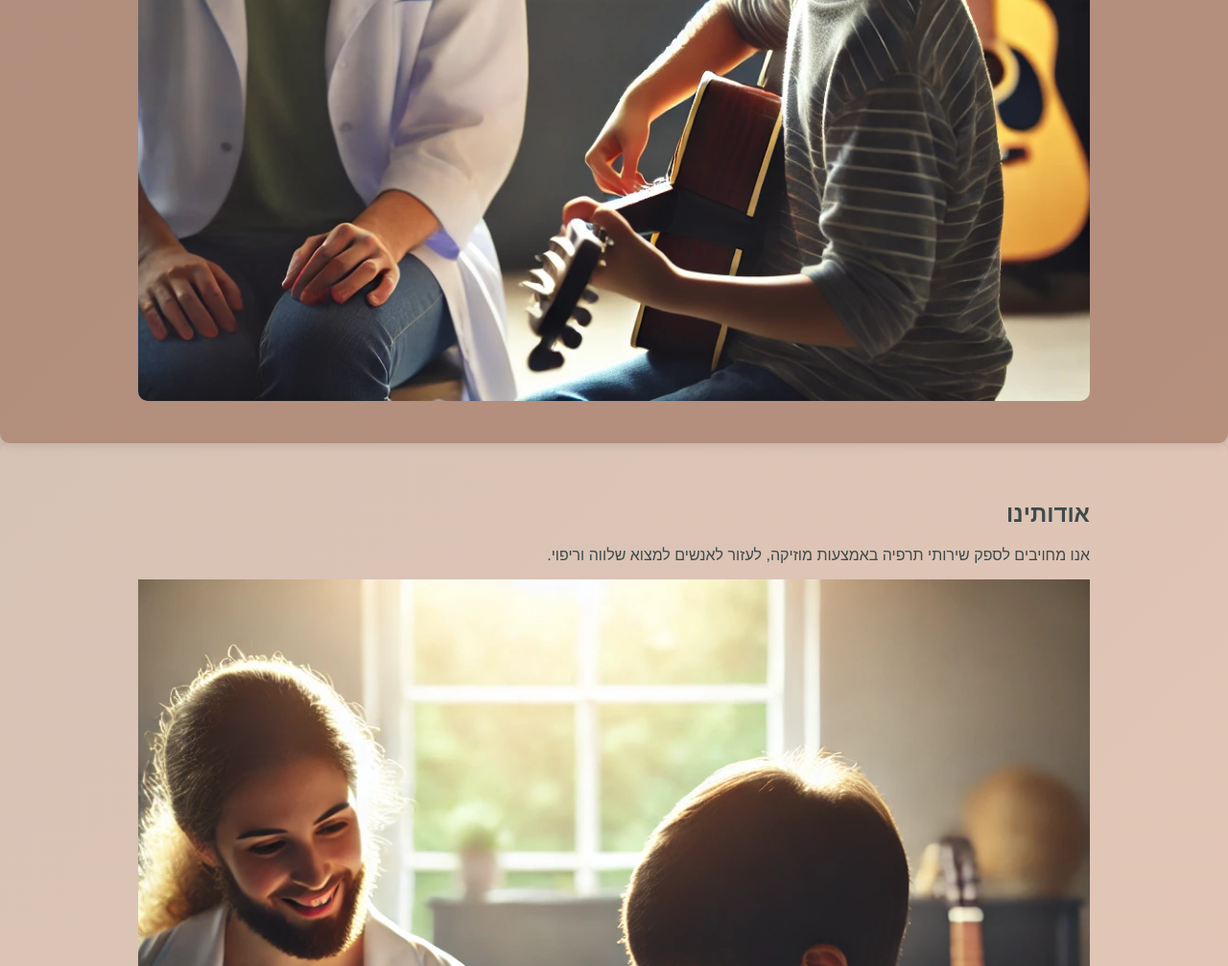
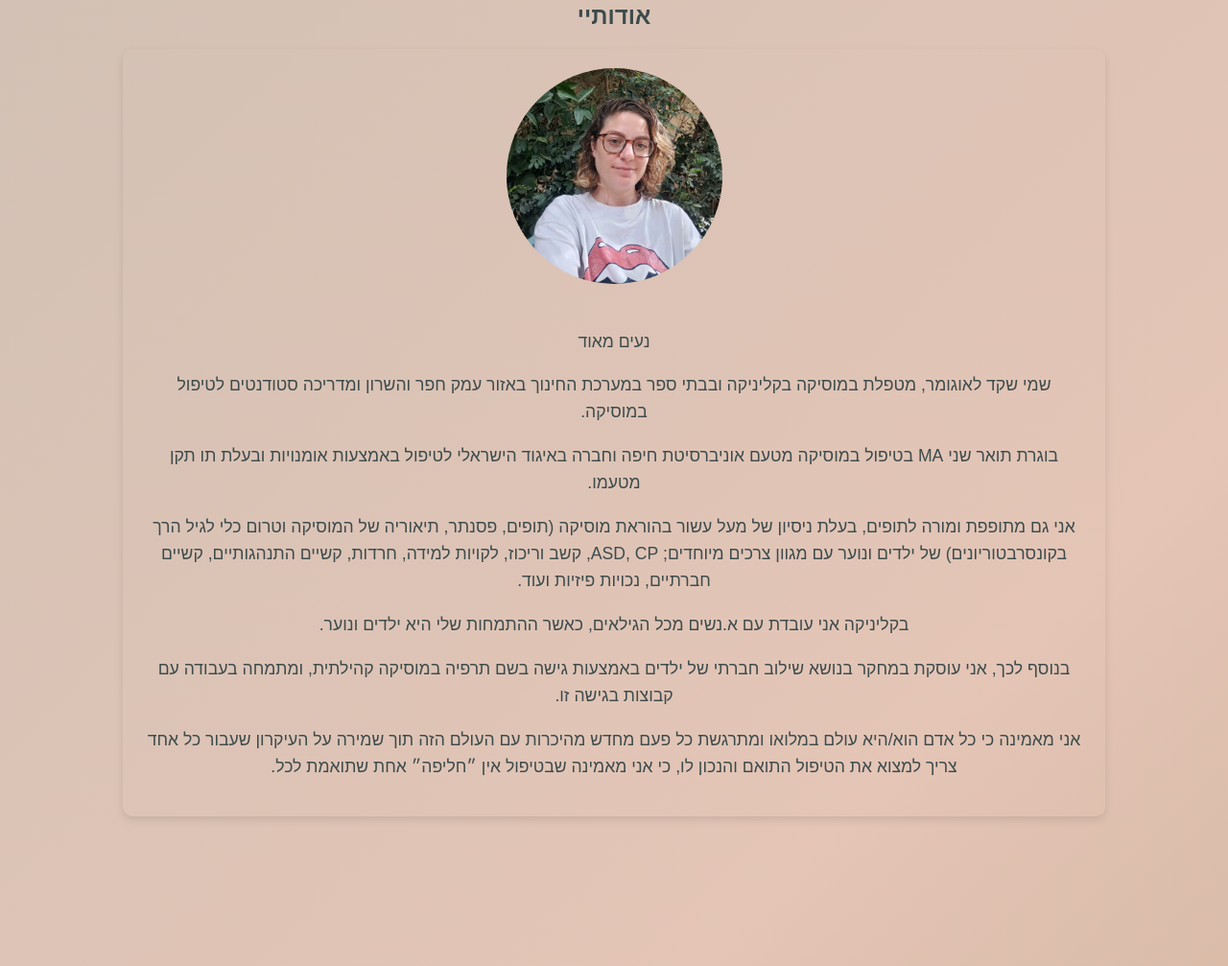
Before and after one commit to danihaif/shaked, a plain HTML site: page index.html in a window 1280 px wide. Shown: the part 823-1830 px from the top of the page at 96% size. Drawn offline with Linux system fonts and the light colour scheme.

Commit message:
style + about content

```diff
--- a/index.html
+++ b/index.html
@@ -59,18 +59,45 @@
     <main>
         <section id="home" class="intro-section fade-in">
             <div class="container">
-                <h2>ברוכים הבאים לתרפיה במוזיקה</h2>
                 <p>חוו את הכוח הטרנספורמטיבי של תרפיה במוזיקה.</p>
-                <img src="template.webp" alt="תרפיה במוזיקה" style="width: 100%;">
+                <img src="therapy.webp" alt="תרפיה במוזיקה" style="width: 100%;">
             </div>
         </section>
-        <section id="about" class="section fade-in white-section">
+        <section id="about" class="section fade-in">
             <div class="container">
-                <h2>אודותינו</h2>
-                <p>אנו מחויבים לספק שירותי תרפיה באמצעות מוזיקה, לעזור לאנשים למצוא שלווה וריפוי.</p>
-                <img src="template.webp" alt="אודות" style="width: 100%;">
+                <h2>אודותיי</h2>
+                <div class="about-content">
+                    <img src="shaked.jpeg" alt="אודות" class="round-image">
+                    <p>נעים מאוד</p>
+                    <p>
+                        שמי שקד לאוגומר, מטפלת במוסיקה בקליניקה ובבתי ספר במערכת החינוך באזור עמק חפר והשרון ומדריכה
+                        סטודנטים לטיפול במוסיקה.
+                    </p>
+                    <p>
+                        בוגרת תואר שני MA בטיפול במוסיקה מטעם אוניברסיטת חיפה וחברה באיגוד הישראלי לטיפול באמצעות
+                        אומנויות ובעלת תו תקן מטעמו.
+                    </p>
+                    <p>
+                        אני גם מתופפת ומורה לתופים, בעלת ניסיון של מעל עשור בהוראת מוסיקה (תופים, פסנתר, תיאוריה של
+                        המוסיקה וטרום כלי לגיל הרך בקונסרבטוריונים) של ילדים ונוער עם מגוון צרכים מיוחדים; ASD, CP, קשב
+                        וריכוז, לקויות למידה, חרדות, קשיים התנהגותיים, קשיים חברתיים, נכויות פיזיות ועוד.
+                    </p>
+                    <p>
+                        בקליניקה אני עובדת עם א.נשים מכל הגילאים, כאשר ההתמחות שלי היא ילדים ונוער.
+                    </p>
+                    <p>
+                        בנוסף לכך, אני עוסקת במחקר בנושא שילוב חברתי של ילדים באמצעות גישה בשם תרפיה במוסיקה קהילתית,
+                        ומתמחה בעבודה עם קבוצות בגישה זו.
+                    </p>
+                    <p>
+                        אני מאמינה כי כל אדם הוא/היא עולם במלואו ומתרגשת כל פעם מחדש מהיכרות עם העולם הזה תוך שמירה על
+                        העיקרון שעבור כל אחד צריך למצוא את הטיפול התואם והנכון לו, כי אני מאמינה שבטיפול אין ״חליפה״ אחת
+                        שתואמת לכל.
+                    </p>
+                </div>
             </div>
         </section>
+
         <section id="services" class="section fade-in">
             <div class="container">
                 <h2>השירותים שלנו</h2>
--- a/style.css
+++ b/style.css
@@ -306,3 +306,56 @@ nav ul li a:hover {
         justify-content: center;
     }
 }
+
+h2 {
+    text-align: center;
+}
+
+.about-content {
+    padding: 20px;
+    border-radius: 10px;
+    box-shadow: 0 4px 8px rgba(0, 0, 0, 0.1);
+    font-size: 1.1em;
+    line-height: 1.6;
+    color: rgb(61, 75, 76);
+    text-align: center;
+    /* Center the text */
+}
+
+.about-content p:first-child {
+    font-weight: bold;
+    font-size: 1.2em;
+    margin-top: 0;
+}
+
+.about-content img.round-image {
+    margin-bottom: 20px;
+    /* Add some space below the image */
+    border-radius: 50%;
+    /* Make the image round */
+    width: 225px;
+    /* Adjust the size as needed */
+    height: 225px;
+    /* Maintain the aspect ratio */
+    object-fit: cover;
+    /* Ensure the image covers the round shape */
+}
+
+@media (max-width: 768px) {
+    .about-content {
+        padding: 15px;
+        font-size: 1em;
+    }
+}
+
+@media (max-width: 480px) {
+    .about-content {
+        padding: 10px;
+        font-size: 0.9em;
+    }
+}
+
+
+h2 {
+    text-align: center;
+}
```
Also changed, not shown: shaked.jpeg (added).
